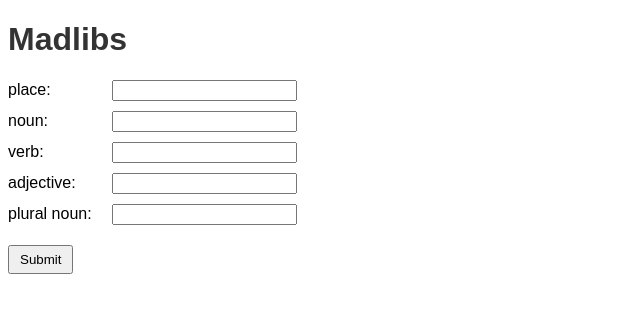
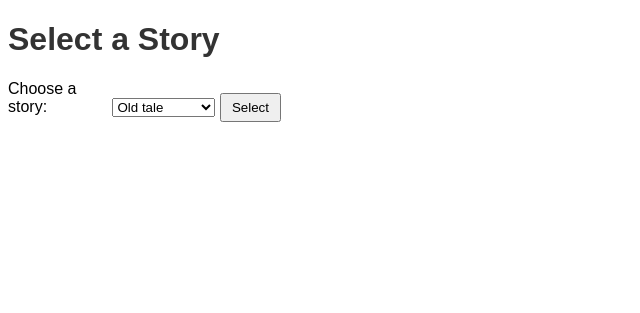
Before and after one commit to jensuki/Flask-Madlibs, a Flask app: page / in a window 1280 px wide. Shown: the top 313 px of the page, without its empty margins (0-640 px from the left). Run offline with Flask 2, Linux system fonts and the light colour scheme.

Commit message:
Implemented Further Study

```diff
--- a/app.py
+++ b/app.py
@@ -1,26 +1,29 @@
 from flask import Flask, render_template, request
 from flask_debugtoolbar import DebugToolbarExtension
-from stories import story
+from stories import stories
 
 app = Flask(__name__)
 app.config['SECRET_KEY'] = "secretkey"
 
 debug = DebugToolbarExtension(app)
 
+@app.route("/")
+def select_story():
+    """Allow user to select a story template."""
+    return render_template("select_story.html", stories=stories)
 
-@app.route("/")
+@app.route("/questions")
 def home_questions():
-
-    """Ask questions in the home page form"""
-
+    """Ask questions in the home page form."""
+    story_id = request.args.get("story_id")
+    story = stories[story_id]
     prompts = story.prompts
-    return render_template("home_questions.html", prompts=prompts)
-
+    return render_template("home_questions.html", story_id=story_id, prompts=prompts,title=story.title)
 
 @app.route("/story")
 def show_story():
-
     """Display generated story."""
-
+    story_id = request.args.get("story_id")
+    story = stories[story_id]
     text = story.generate(request.args)
-    return render_template("story.html", text=text)
+    return render_template("story.html", text=text, title=story.title)
--- a/stories.py
+++ b/stories.py
@@ -18,9 +18,9 @@ class Story:
         'I love to eat a good mango.'
     """
 
-    def __init__(self, words, text):
+    def __init__(self, title, words, text):
         """Create story with words and template text."""
-
+        self.title = title
         self.prompts = words
         self.template = text
 
@@ -34,12 +34,29 @@ class Story:
 
         return text
 
+# Different stories
 
-# Here's a story to get you started
+story_1 = Story(
+    "Old tale",
+    ["place", "noun", "verb", "adjective", "plural_noun"],
+    "Once upon a time in a long-ago {place}, there lived a large {adjective} {noun}. It loved to {verb} {plural_noun}."
+)
 
+story_2 = Story(
+    "Judgy",
+    ["name", "verb", "adjective"],
+    "{name} is really {adjective} when they {verb}."
+)
 
-story = Story(
-    ["place", "noun", "verb", "adjective", "plural noun"],
-    """Once upon a time in a long-ago {place}, there lived a
-       large {adjective} {noun}. It loved to {verb} {plural noun}."""
+story_3 = Story(
+    "Rare Sighting",
+    ["animal", "sound", "place"],
+    "The {animal} went '{sound}' all the way to {place}."
 )
+
+stories = {
+
+    "story1": story_1,
+    "story2": story_2,
+    "story3": story_3
+}
--- a/templates/home_questions.html
+++ b/templates/home_questions.html
@@ -5,10 +5,11 @@
 {% block content %}
   <h1>Madlibs</h1>
   <form action="/story">
+      <input type="hidden" name="story_id" value="{{ story_id }}">
       {% for prompt in prompts %}
-            <label for="prompt">{{ prompt }}:</label>
-            <input type="text" id="{{ prompt }}" name="{{ prompt }}" required><br>
-        {% endfor %}
-    <button>Submit</button>
+          <label for="{{ prompt }}">{{ prompt }}:</label>
+          <input type="text" id="{{ prompt }}" name="{{ prompt }}" required><br>
+      {% endfor %}
+    <button type="submit">Submit</button>
   </form>
 {% endblock %}
--- /dev/null
+++ b/templates/select_story.html
@@ -0,0 +1,17 @@
+{% extends 'base.html' %}
+
+{% block title %}Select Story{% endblock %}
+
+{% block content %}
+
+  <h1>Select a Story</h1>
+  <form action="/questions">
+    <label for="story">Choose a story:</label>
+    <select id="story" name="story_id">
+      {% for story_id, story in stories.items() %}
+        <option value="{{ story_id }}">{{ story.title }}</option>
+      {% endfor %}
+    </select>
+    <button type="submit">Select</button>
+  </form>
+{% endblock %}
```
